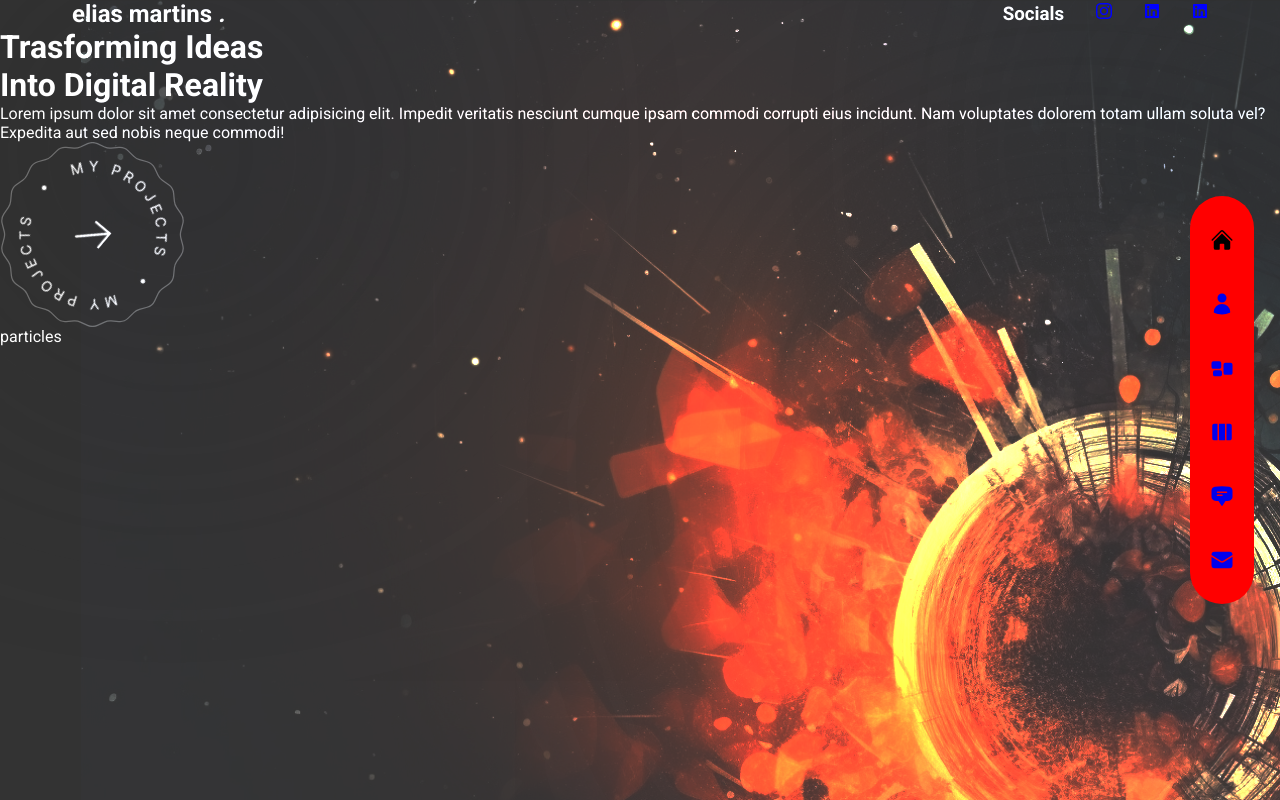
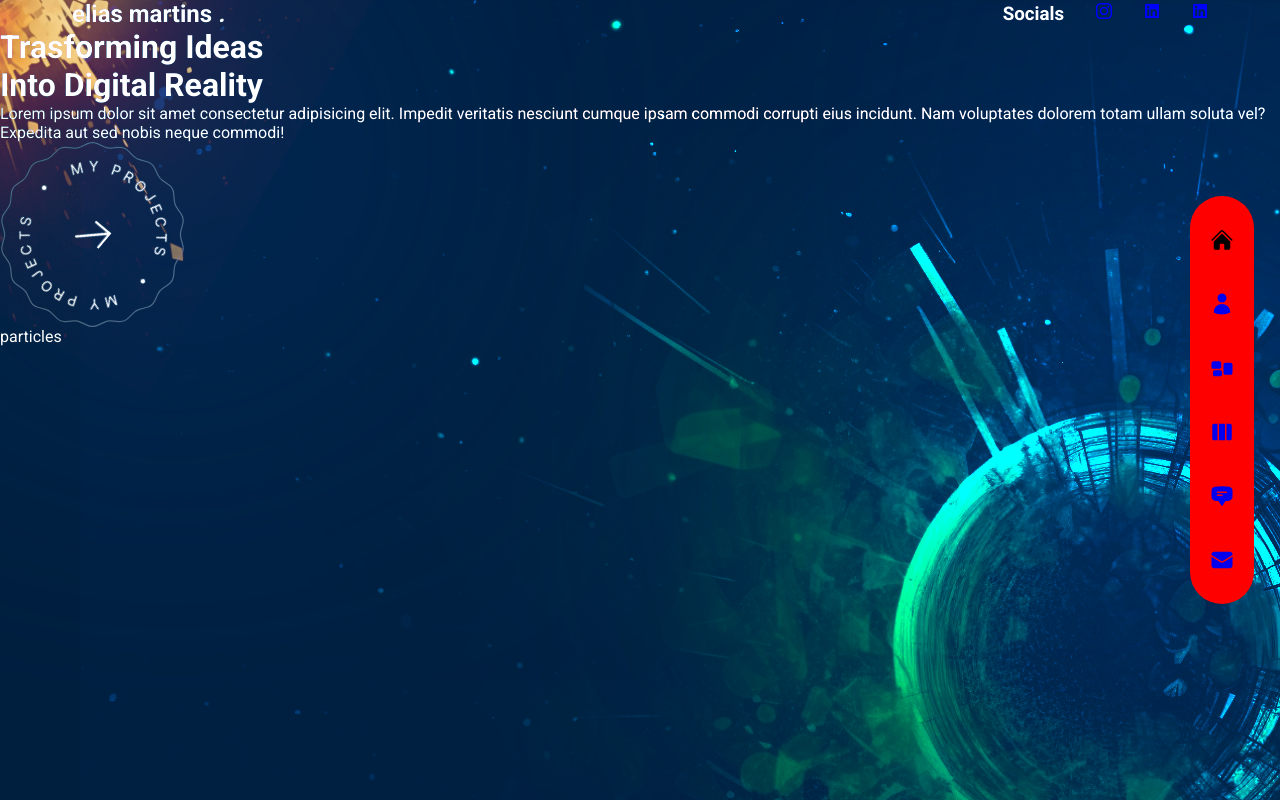
Before and after one commit to eliasfmartins/newportfolio, a Next.js app: page / in a window 1280 px wide. Built offline with nearby package versions, Linux system fonts and the light colour scheme.

Commit message:
feat: alterando background img

```diff
--- a/src/app/components/TopLeftImg/index.tsx
+++ b/src/app/components/TopLeftImg/index.tsx
@@ -1,9 +1,22 @@
 import Image from 'next/image';
+import styled from 'styled-components';
 
 export const TopLeftImg = () => {
 	return (
-		<div>
-			<Image />
-		</div >
+		<ContainerImg>
+			<Image src='/top-left-img.png' width={400} height={400} alt='left-img' />
+		</ContainerImg >
 	);
 };
+export const ContainerImg = styled.main`
+width: 400px;
+position: absolute;
+	left: 0;
+	top: 0;
+	mix-blend-mode: lighten;
+	z-index: 10;
+@media (max-width:600px){
+	width: 200px;
+
+}
+`;
--- a/src/app/globalStyles.ts
+++ b/src/app/globalStyles.ts
@@ -9,6 +9,7 @@ export const GlobalStyles = createGlobalStyle`
 	body {
 		/* background-Image: url('./background.svg'); */
 		background-Image: url('./bkground.svg');
+		/* background: #54DFE6; */
 		color: white;
  }
 
--- a/src/app/page.tsx
+++ b/src/app/page.tsx
@@ -4,10 +4,12 @@ import { motion } from 'framer-motion';
 import { fadeIn } from './variants';
 import styled from 'styled-components';
 import { RoutateBtn } from './components/Routatebtn';
+import { TopLeftImg } from './components/TopLeftImg';
 
 export default function Home() {
 	return (
 		<PageContainer as={motion.div}>
+			<TopLeftImg />
 			<div>
 				<h1>
 					Trasforming Ideas <br /> Into <span>Digital Reality</span>
```
Also changed, not shown: public/bkground.svg.
